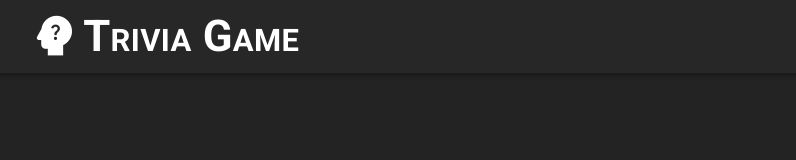
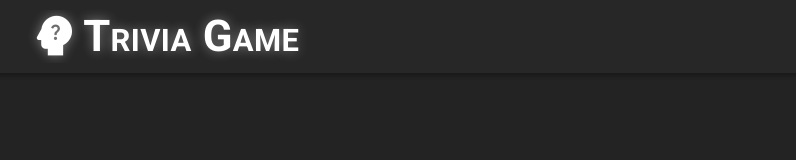
Before and after one commit to tolosa/trivia-game-react, a React (Vite) app: page / in a window 1280 px wide. Shown: the top 160 px of the page, without its empty margins (36-832 px from the left). Built offline with nearby package versions, Linux system fonts and the light colour scheme; no server answers.

Commit message:
Improve header appearance

```diff
--- a/src/components/Layout.jsx
+++ b/src/components/Layout.jsx
@@ -11,13 +11,17 @@ export const Layout = ({ title, icon, children }) => {
             mx: "auto",
             display: "flex",
             alignItems: "center",
+            textShadow: "0px 0px 12px rgba(255, 255, 255, 0.4)",
             py: 1.2,
           }}
         >
           {icon && <Icon sx={{ fontSize: "3.3rem", mr: 0.3 }}>{icon}</Icon>}
           <Typography
             variant="h4"
-            sx={{ fontVariant: "small-caps", fontWeight: "bold" }}
+            sx={{
+              fontVariant: "small-caps",
+              fontWeight: "bold",
+            }}
           >
             {title}
           </Typography>
```
